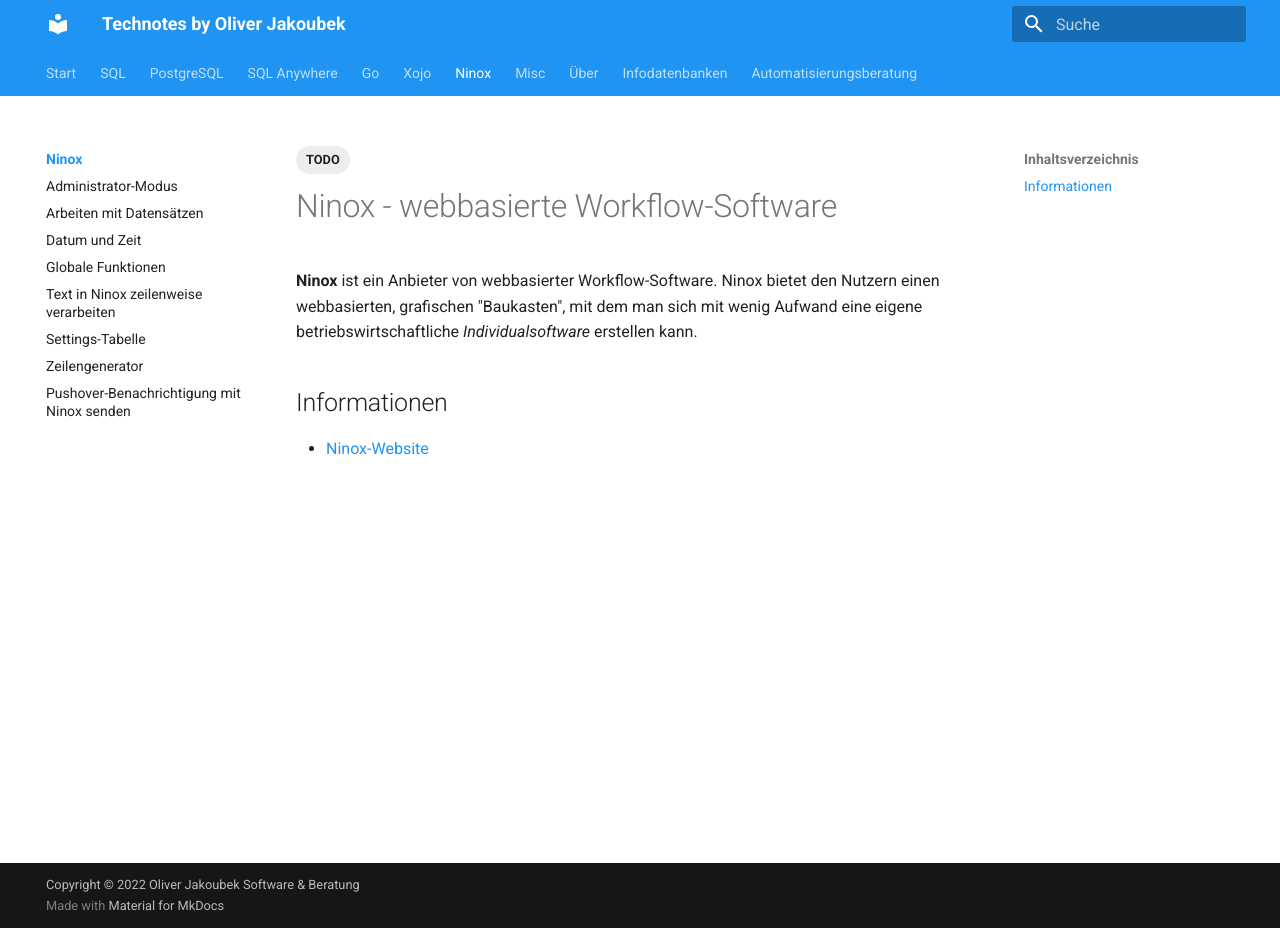
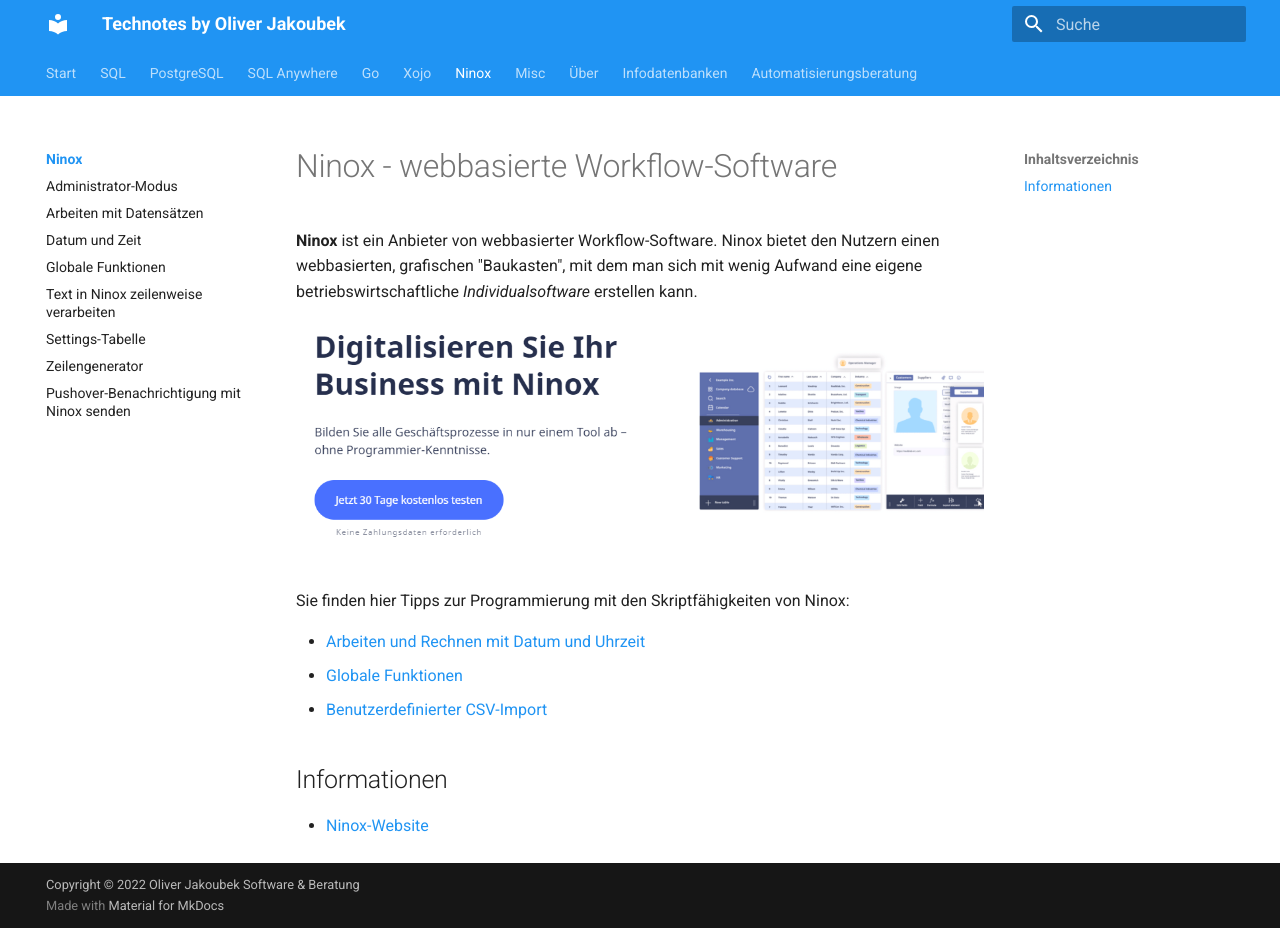
Before and after one commit to jakoubek/technotes, an MkDocs documentation site: the page built from docs/ninox/index.md, in a window 1280 px wide and 928 px high. Built offline with MkDocs 1.6.1 and Material for MkDocs 9.7.7, drawn with Linux system fonts in a browser that asks for light colours.

Commit message:
Ninox-Startseite

```diff
--- a/docs/ninox/index.md
+++ b/docs/ninox/index.md
@@ -1,13 +1,20 @@
 ---
-tags:
-  - TODO
 ---
 
 # Ninox - webbasierte Workflow-Software
 
 **Ninox** ist ein Anbieter von webbasierter Workflow-Software. Ninox bietet den Nutzern einen webbasierten, grafischen "Baukasten", mit dem man sich mit wenig Aufwand eine eigene betriebswirtschaftliche *Individualsoftware* erstellen kann.
 
+[![](img/2022-08-04-ninox-website-screenshot.png)](https://ninox.com/de){target=_blank}
+
+Sie finden hier Tipps zur Programmierung mit den Skriptfähigkeiten von Ninox:
+
+- [Arbeiten und Rechnen mit Datum und Uhrzeit](./datum-zeit/)
+- [Globale Funktionen](./globale-funktionen/)
+- [Benutzerdefinierter CSV-Import](./csv-import/)
+
+
 
 ## Informationen
 
-- [Ninox-Website](https://ninox.com/de)
+- [Ninox-Website](https://ninox.com/de){target=_blank}
--- a/mkdocs.yml
+++ b/mkdocs.yml
@@ -112,6 +112,7 @@
   - pymdownx.superfences
   - admonition
   - meta
+  - attr_list
 
 extra:
   analytics:
```
Also changed, not shown: docs/ninox/img/2022-08-04-ninox-website-screenshot.png (added).
